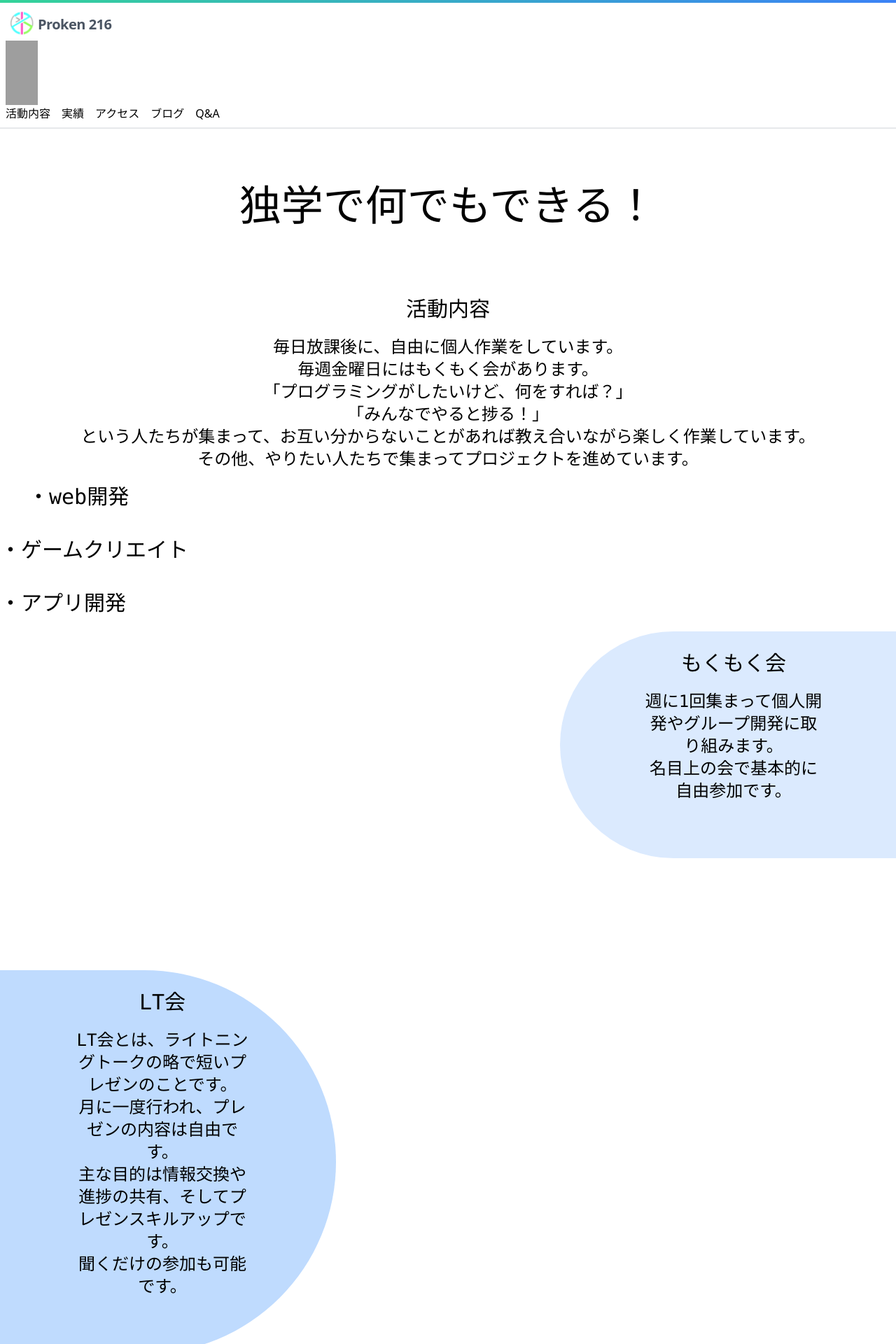
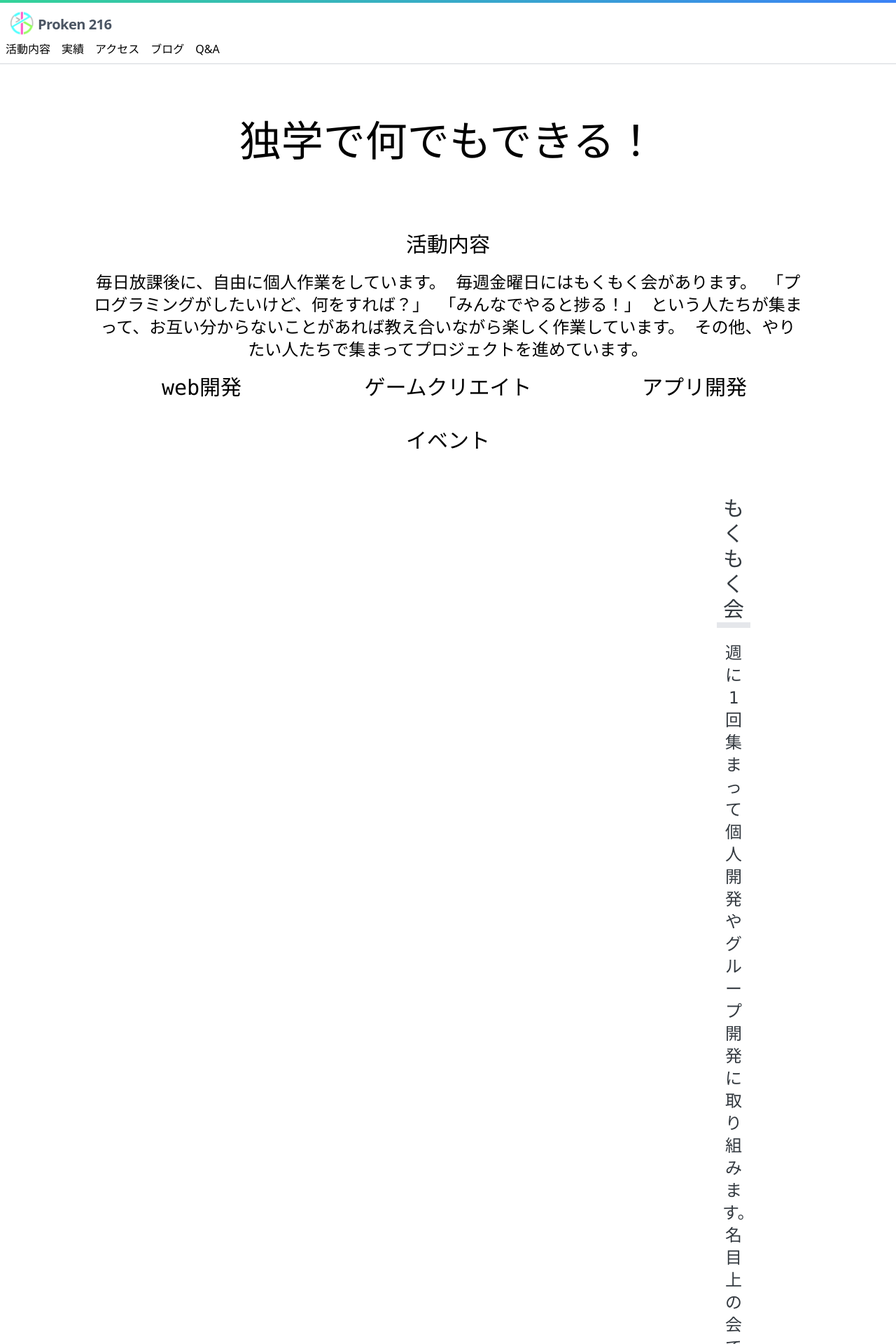
Before and after one commit to kyutech-programming-club/official-site, a Next.js app: page /home in a window 1280 px wide. Shown: the top 1920 px of the page at 70% size. Built offline with nearby package versions, Linux system fonts and the light colour scheme; grey boxes are pictures that could not be loaded.

Commit message:
changed for brevity

```diff
--- a/src/components/Header.tsx
+++ b/src/components/Header.tsx
@@ -23,30 +23,6 @@ const Header = () => {
           </div>
         </Link>
 
-        <Link href="/">
-          <div className="flex items-center flex-no-shrink mr-6 cursor-pointer">
-            <Image
-              className=""
-              src="/twitter_logo.png"
-              alt="Twitter logo"
-              width={46}
-              height={46}
-            />
-          </div>
-        </Link>
-
-        <Link href="/">
-          <div className="flex items-center flex-no-shrink mr-6 cursor-pointer">
-            <Image
-              className=""
-              src="/line_logo.png"
-              alt="LINE logo"
-              width={46}
-              height={46}
-            />
-          </div>
-        </Link>
-
         <div className="space-x-4">
           <Link href="/">
             <div className="inline-block cursor-pointer">活動内容</div>
--- /dev/null
+++ b/src/datas/contentitems.tsx
@@ -0,0 +1,23 @@
+import { contenttype } from '../types/contenttype';
+export const contents: contenttype[] = [
+  {
+    position: 'container-r',
+    title: 'もくもく会',
+    message:
+      '週に1回集まって個人開発やグループ開発に取り組みます。\n名目上の会で基本的に自由参加です。\n',
+  },
+
+  {
+    position: 'container-l',
+    title: 'LT会',
+    message:
+      'LT会とは、ライトニングトークの略で短いプレゼンのことです。\n月に一度行われ、プレゼンの内容は自由です。\n主な目的は情報交換や進捗の共有、そしてプレゼンスキルアップです。\n聞くだけの参加も可能です。\n',
+  },
+
+  {
+    position: 'container-r',
+    title: 'ハッカソン',
+    message:
+      'ハッカソン(Hackathon)とはハック(Hack)とマラソン(Marathon)を合わせた混成語です。\n限られた時間で企画、開発、発表までを行い、成果を競います。\n',
+  },
+];
--- a/src/pages/home.tsx
+++ b/src/pages/home.tsx
@@ -1,62 +1,42 @@
 import 'tailwindcss/tailwind.css';
 import Header from '../components/Header';
+import { contents } from '../datas/contentitems';
+import { contenttype } from '../types/contenttype';
 
 const Home = () => {
   return (
     <>
       <Header />
-
-      <div className="font-mono">
-        <div className="text-center text-6xl py-20">独学で何でもできる！</div>
-        <div className="text-center text-3xl py-5 ">活動内容</div>
-        <div className="text-center text-2xl px-5 ">
-          <p>毎日放課後に、自由に個人作業をしています。</p>
-          <p>毎週金曜日にはもくもく会があります。</p>
-          <p>「プログラミングがしたいけど、何をすれば？」</p>
-          <p>「みんなでやると捗る！」</p>
-          <p>
-            という人たちが集まって、お互い分からないことがあれば教え合いながら楽しく作業しています。
-          </p>
-          <p>その他、やりたい人たちで集まってプロジェクトを進めています。</p>
-        </div>
-
-        <div className="text-3xl">
-          <div className="inline-brock">
-            <p className="container mx-aut"></p>
-            <p className="py-5 pl-10">・web開発</p>
+      <div className="container mx-auto px-28">
+        <div className="font-mono">
+          <div className="text-center text-6xl py-20">独学で何でもできる！</div>
+          <div className="text-center text-3xl py-5 ">活動内容</div>
+          <div className="text-center text-2xl px-5">
+            <div>
+              毎日放課後に、自由に個人作業をしています。
+              毎週金曜日にはもくもく会があります。
+              「プログラミングがしたいけど、何をすれば？」
+              「みんなでやると捗る！」
+              という人たちが集まって、お互い分からないことがあれば教え合いながら楽しく作業しています。
+              その他、やりたい人たちで集まってプロジェクトを進めています。
+            </div>
           </div>
 
-          <p className="py-5 pl-15">・ゲームクリエイト</p>
-          <p className="py-5 pl-15">・アプリ開発</p>
-        </div>
+          <div className="text-3xl py-5 flex text-center items-stretch">
+            <div className="flex-1">web開発</div>
+            <div className="flex-1">ゲームクリエイト</div>
+            <div className="flex-1">アプリ開発</div>
+          </div>
 
-        <div className="rounded-l-full relative">
-          <div className="text-center text-3xl my-5 abusolute">もくもく会</div>
-          <div className="text-center text-2xl mx-2 abusolute">
-            <p>週に1回集まって個人開発やグループ開発に取り組みます。</p>
-            <p>名目上の会で基本的に自由参加です。</p>
-          </div>
-        </div>
+          <div className="text-center text-3xl py-5 ">イベント</div>
 
-        <div className="rounded-r-full relative">
-          <div className="text-center text-3xl my-5">LT会</div>
-          <div className="text-center  text-2xl mx-2">
-            <p>LT会とは、ライトニングトークの略で短いプレゼンのことです。</p>
-            <p>月に一度行われ、プレゼンの内容は自由です。</p>
-            <p>
-              主な目的は情報交換や進捗の共有、そしてプレゼンスキルアップです。
-            </p>
-            <p>聞くだけの参加も可能です。</p>
-          </div>
-        </div>
-
-        <div className="rounded-l-full relative">
-          <div className="text-center text-3xl my-5">ハッカソン</div>
-          <div className="text-center text-2xl mx-2">
-            <p>
-              ハッカソン(Hackathon)とはハック(Hack)とマラソン(Marathon)を合わせた混成語です。
-            </p>
-            <p>限られた時間で企画、開発、発表までを行い、成果を競います。</p>
+          <div>
+            {contents.map((item: contenttype) => (
+              <div className={item.position}>
+                <div className="title">{item.title}</div>
+                <div className="message">{item.message}</div>
+              </div>
+            ))}
           </div>
         </div>
       </div>
--- a/styles/globals.css
+++ b/styles/globals.css
@@ -2,3 +2,16 @@
 @tailwind base;
 @tailwind components;
 @tailwind utilities;
+
+.title {
+  @apply text-center;
+  @apply text-3xl;
+  @apply my-5;
+  @apply border-b-8;
+}
+
+.message {
+  @apply text-center;
+  @apply text-2xl;
+  @apply mx-2;
+}
--- a/tailwind.config.js
+++ b/tailwind.config.js
@@ -19,23 +19,16 @@ module.exports = {
   plugins: [
     plugin(function ({ addComponents }) {
       const rounded = {
-        '.rounded-l-full': {
+        '.container-r': {
           padding: '.5rem 6rem 5rem 7rem',
-          margin: '.10rem 0 10rem 50rem',
-          borderRadius: '.25rem',
-          fontWeight: '300',
-          backgroundColor: '#DBEAFE',
-          color: '#000',
-          Animation: 'slidein-r',
+          margin: '.8rem 0 8rem 50rem',
+          color: '#343A40',
         },
 
-        '.rounded-r-full': {
+        '.container-l': {
           padding: '.5rem 7rem 5rem 6rem',
-          margin: '.10rem 50rem 10rem 0',
-          borderRadius: '.25rem',
-          fontWeight: '300',
-          backgroundColor: '#BFDBFE',
-          color: '#000',
+          margin: '.8rem 50rem 8rem 0',
+          color: '#343A40',
         },
       };
 
```
Also changed, not shown: src/types/contenttype.tsx (added).
